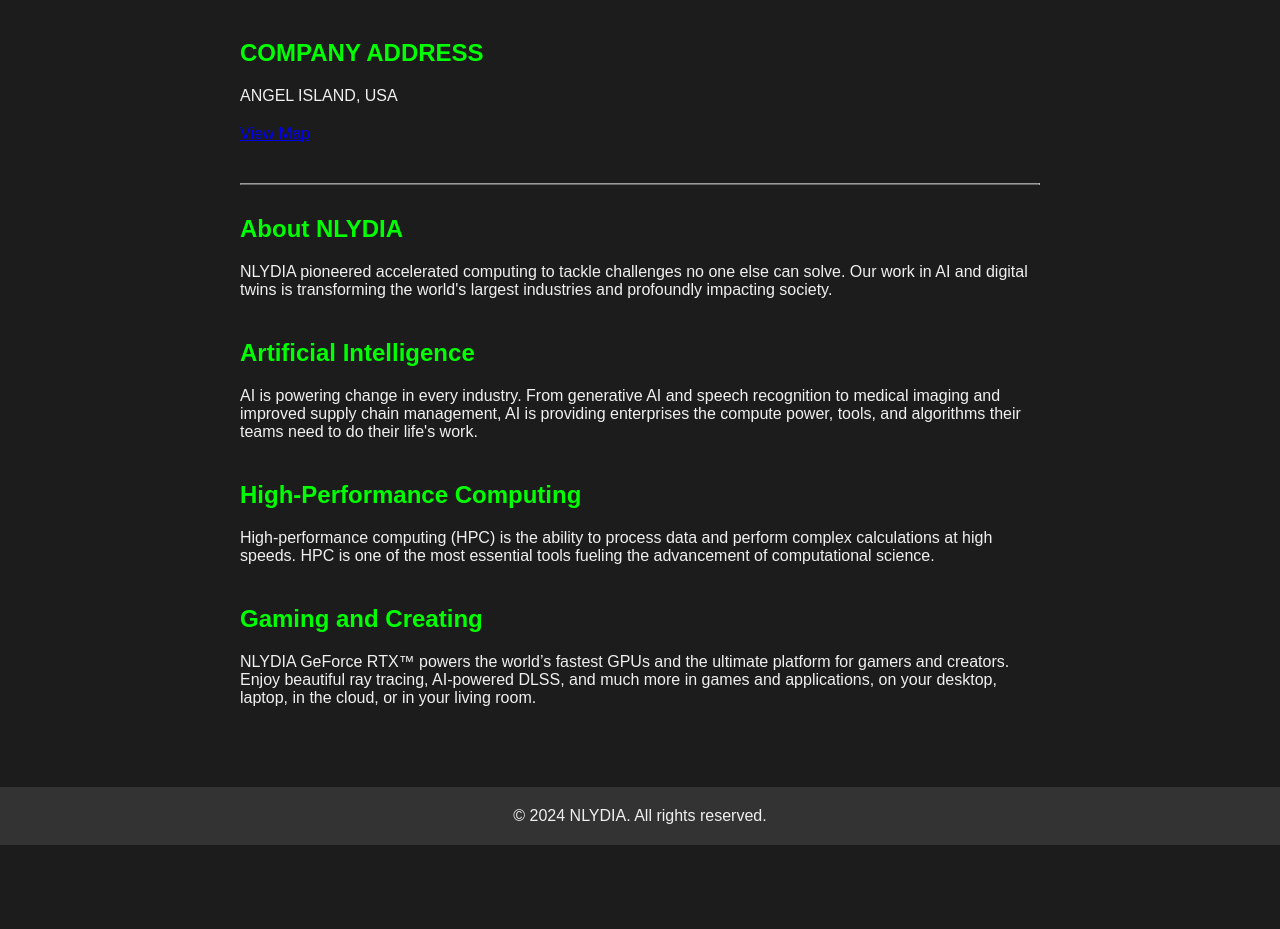
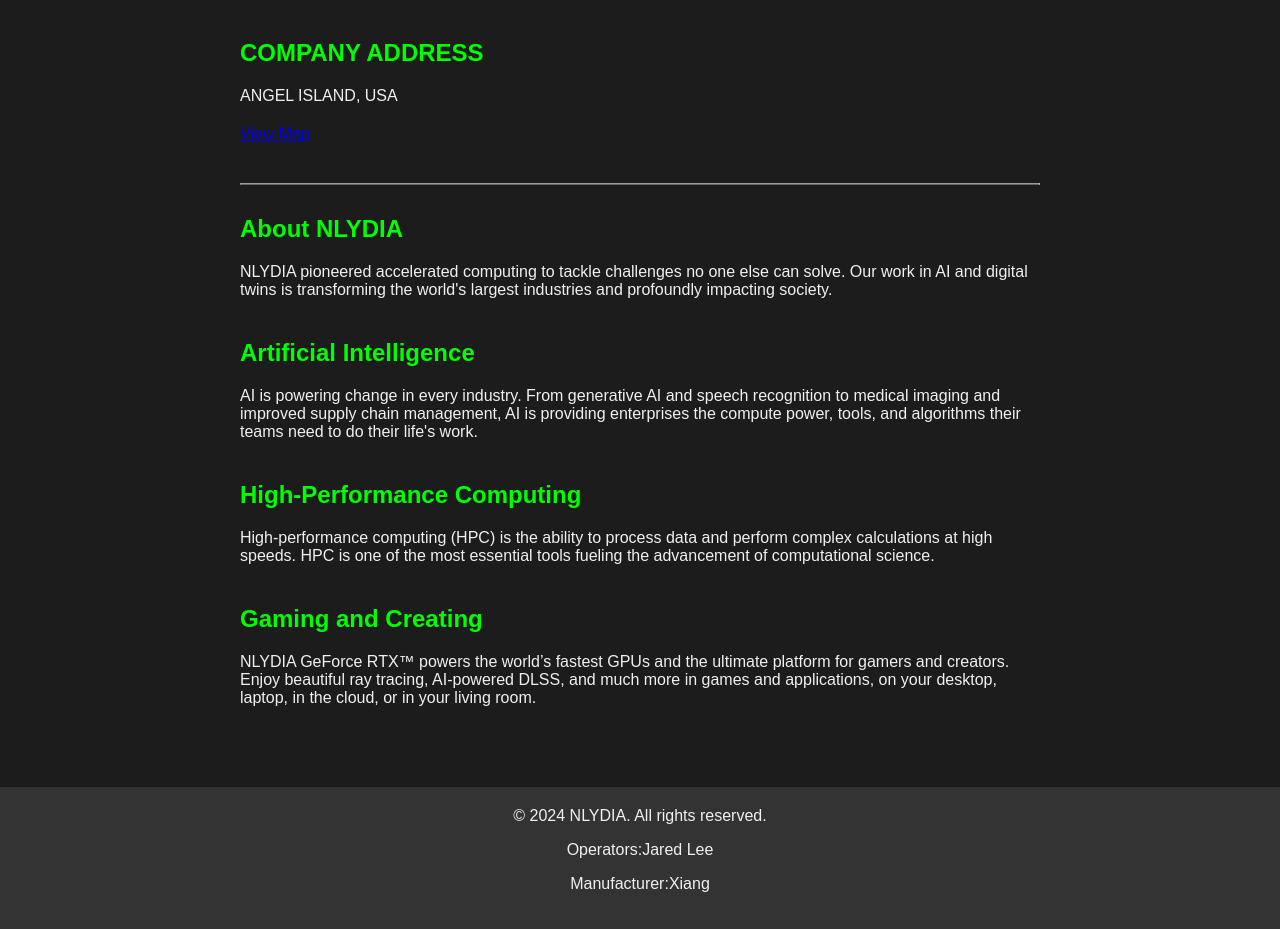
Before and after one commit to Xiang0407/NLYDIA-COMPUTER-HARDWARE-COMPANY, a plain HTML site: page about.html in a window 1280 px wide. Shown: the part 59-988 px from the top of the page. Before the commit the page ends 904 px from the top, so only its background shows below. Drawn offline with Linux system fonts and the light colour scheme.

Commit message:
Update about.html

```diff
--- a/about.html
+++ b/about.html
@@ -89,6 +89,8 @@
 
     <div class="footer">
         © 2024 NLYDIA. All rights reserved.
+        <p>Operators:Jared Lee</p>
+        <p>Manufacturer:Xiang</p>
     </div>
 </body>
 </html>
```
